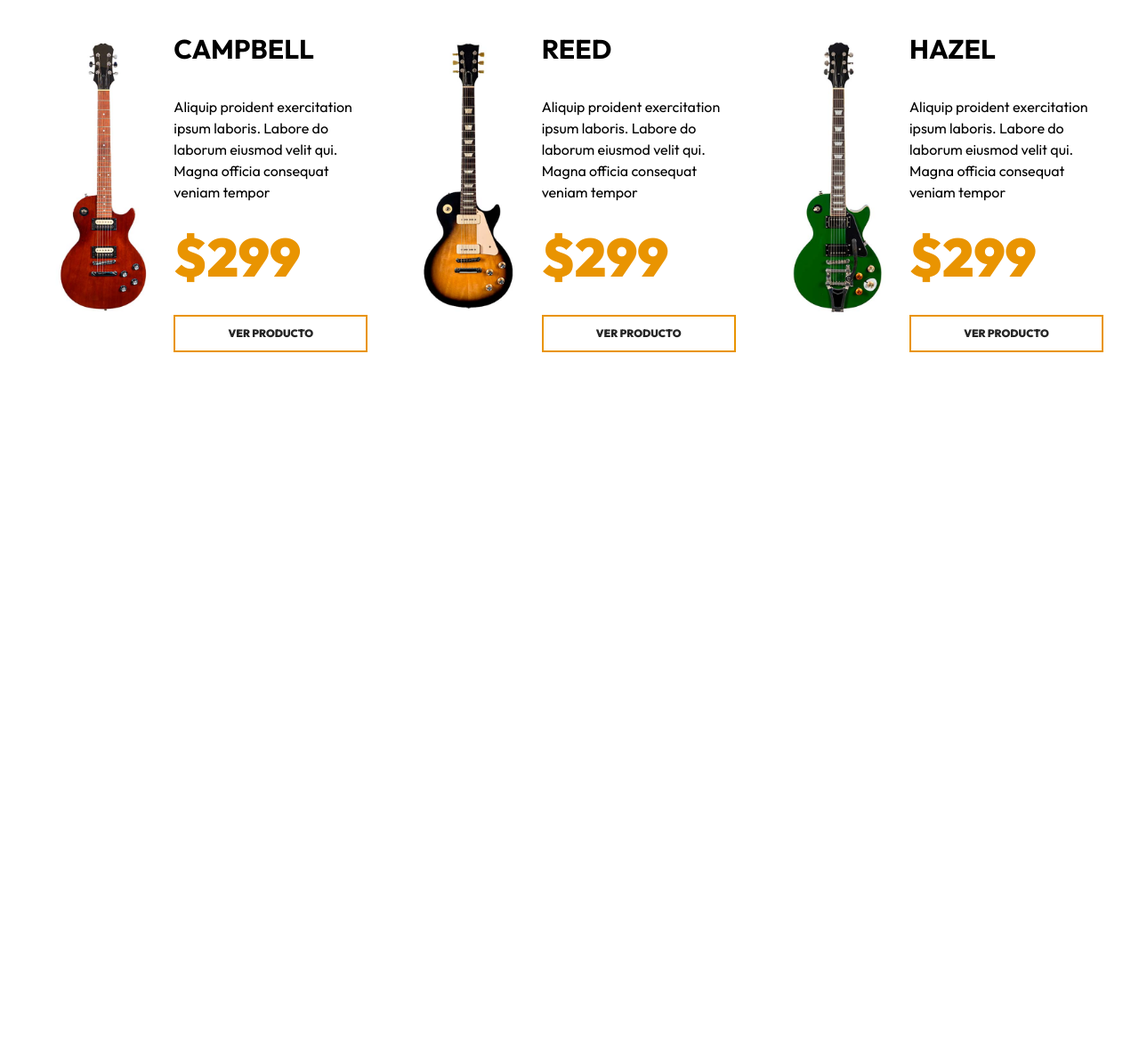
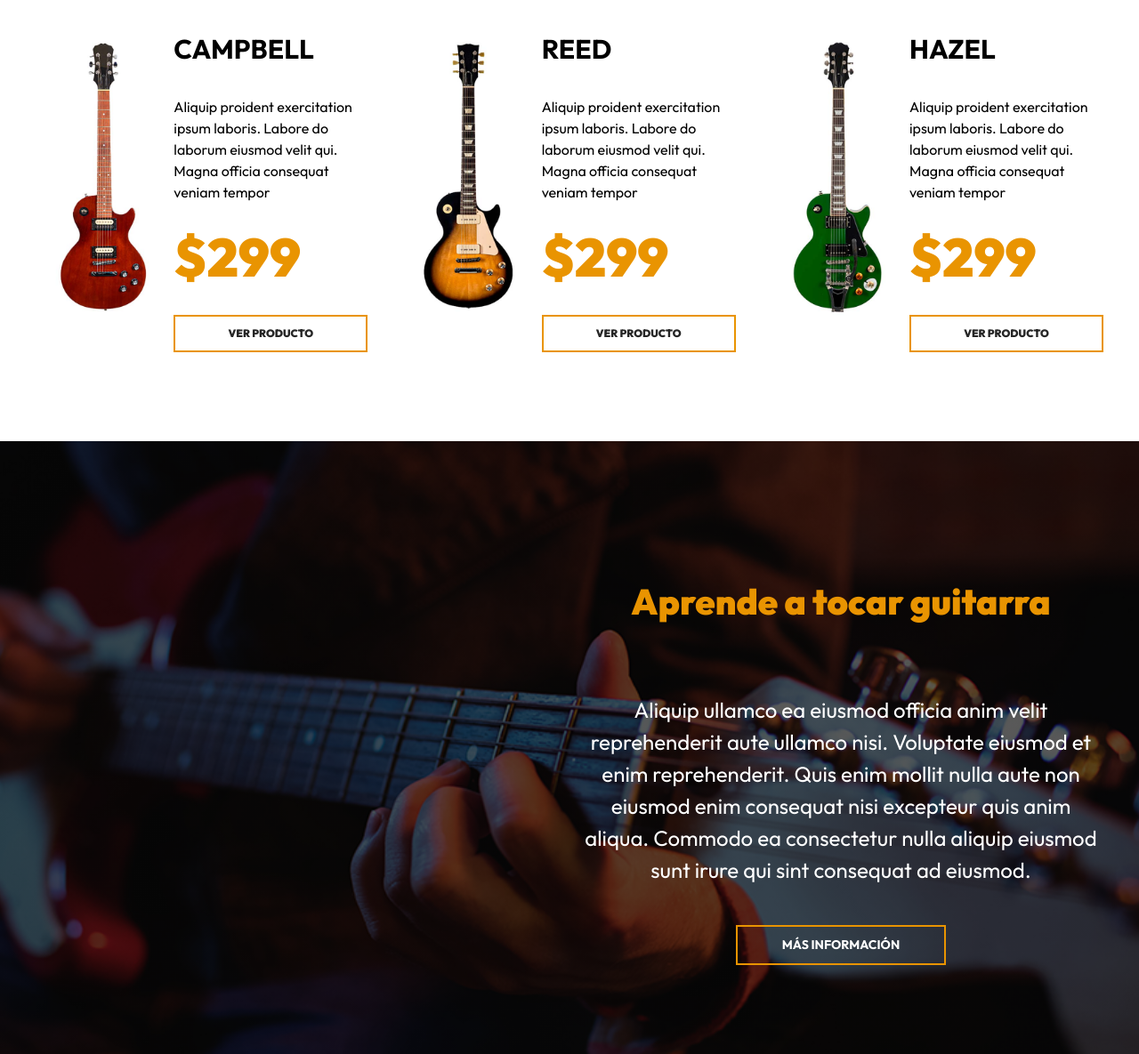
Before and after one commit to VmNunez/Guitar, a plain HTML site: page index.html in a window 1280 px wide. Shown: the part 2154-3339 px from the top of the page at 89% size. Before the commit the page ends 2550 px from the top, so only its background shows below. Drawn offline with Linux system fonts and the light colour scheme.

Commit message:
seccion-cursos finalizado

```diff
--- a/css/app.css
+++ b/css/app.css
@@ -22,17 +22,17 @@ img {
   max-width: 100%;
 }
 
-[class$="__contenedor"] {
+[class*="__contenedor"] {
   max-width: 120rem;
   margin: 0 auto;
   width: 95%;
 }
 
-[class$="__heading"]{
+[class*="__heading"] {
   font-size: 4rem;
   text-align: center;
   font-weight: 900;
-    color:var(--primary);
+  color: var(--primary);
   margin: 5rem 0;
 }
 
@@ -161,55 +161,108 @@ img {
   background-color: var(--primary);
 }
 
-.productos__grid{
+.productos__grid {
   display: grid;
-    gap:4rem;
+  gap: 4rem;
 }
-@media(min-width: 768px){
-    .productos__grid{
-        grid-template-columns: repeat(2,1fr);
+@media (min-width: 768px) {
+  .productos__grid {
+    grid-template-columns: repeat(2, 1fr);
   }
 }
-@media(min-width: 1200px){
-    .productos__grid{
-        grid-template-columns: repeat(3,1fr);
+@media (min-width: 1200px) {
+  .productos__grid {
+    grid-template-columns: repeat(3, 1fr);
   }
 }
-.producto{
+.producto {
   display: grid;
-    grid-template-columns:2fr 3fr;
+  grid-template-columns: 2fr 3fr;
   column-gap: 1rem;
   align-items: center;
 }
 
-.producto__nombre{
+.producto__nombre {
   font-size: 3rem;
   text-transform: uppercase;
 }
-.producto__descripcion{
+.producto__descripcion {
   font-size: 1.6rem;
 }
-.producto__precio{
+.producto__precio {
   color: var(--primary);
   font-size: 6rem;
   font-weight: 900;
   margin: 0;
 }
-.producto__enlace{
+.producto__enlace {
   margin-top: 2rem;
   display: block;
   text-decoration: none;
-    color:var(--negro);
-    padding:1rem 5rem;
+  color: var(--negro);
+  padding: 1rem 5rem;
   border: 2px solid var(--primary);
   text-align: center;
-    font-size:1.2rem;
+  font-size: 1.2rem;
   font-weight: 900;
   text-transform: uppercase;
   transition-property: background-color;
-    transition-duration: .3s;
+  transition-duration: 0.3s;
 }
-.producto__enlace:hover{
+.producto__enlace:hover {
   background-color: var(--primary);
-    color:var(--blanco);
+  color: var(--blanco);
 }
+.cursos {
+  background-image: linear-gradient(
+      to right,
+      rgb(0 0 0 /0.65),
+      rgb(0 0 0 /0.65)
+    ),
+    url("../img/cursos_bg.jpg");
+  padding: 10rem 0;
+  margin-top: 10rem;
+  background-size: cover;
+  background-position: 50%;
+}
+
+@media (min-width: 768px) {
+  .cursos__grid {
+    display: grid;
+    grid-template-columns: repeat(2, 1fr);
+    column-gap: 2rem;
+  }
+}
+
+.cursos__contenido {
+  display: flex;
+  flex-direction: column;
+  align-items: center;
+}
+@media(min-width: 768px){
+    .cursos__contenido{
+      grid-column: 2 / 3;
+    }
+}
+
+.cursos__texto {
+  color: var(--blanco);
+  text-align: center;
+  font-size: 2.4rem;
+}
+.cursos__enlace {
+  color: var(--blanco);
+  margin-top: 2rem;
+  display: inline-block;
+  text-decoration: none;
+  border: 2px solid var(--primary);
+  padding: 1rem 5rem;
+  text-transform: uppercase;
+  font-size: 1.4rem;
+  font-weight: 700;
+  transition-property: background-color;
+  transition-duration: 300ms;
+}
+.cursos__enlace:hover {
+  background-color: var(--primary);
+}
--- a/index.html
+++ b/index.html
@@ -162,5 +162,16 @@
 
         </div><!--.productos__grid-->
     </main>
+
+    <section class="cursos">
+        <div class="cursos__contenedor cursos__grid">
+            <div class="cursos__contenido">
+                <h2 class="cursos__heading">Aprende a tocar guitarra</h2>
+                <p class="cursos__texto">Aliquip ullamco ea eiusmod officia anim velit reprehenderit aute ullamco nisi. Voluptate eiusmod et enim reprehenderit. Quis enim mollit nulla aute non eiusmod enim consequat nisi excepteur quis anim aliqua. Commodo ea consectetur nulla aliquip eiusmod sunt irure qui sint consequat ad eiusmod.</p>
+                <a href="#" class="cursos__enlace">Más información</a>
+            </div>
+        </div>
+
+    </section>
 </body>
 </html>
```
Lines whose indentation alone changed are shown as unchanged.
